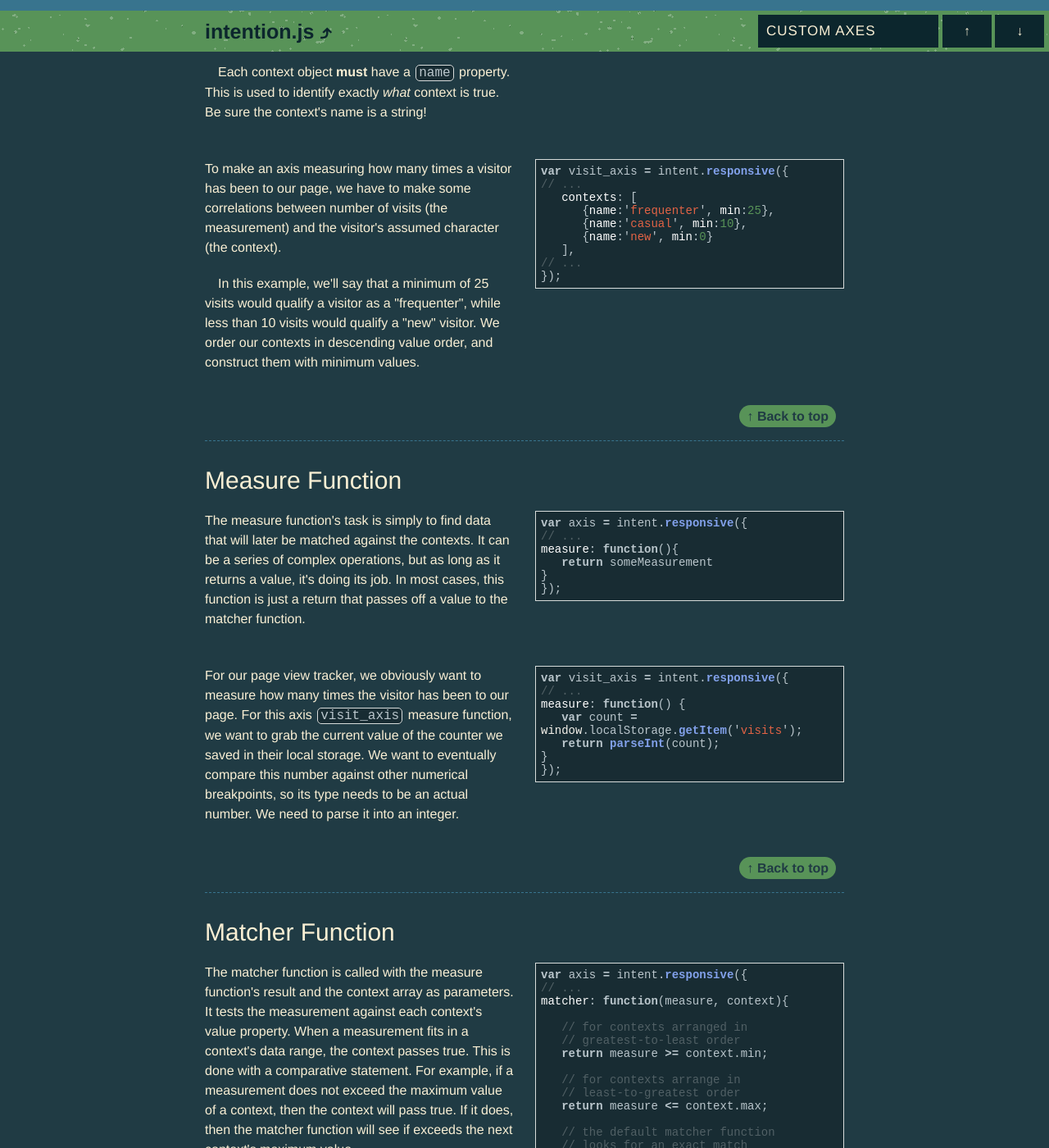
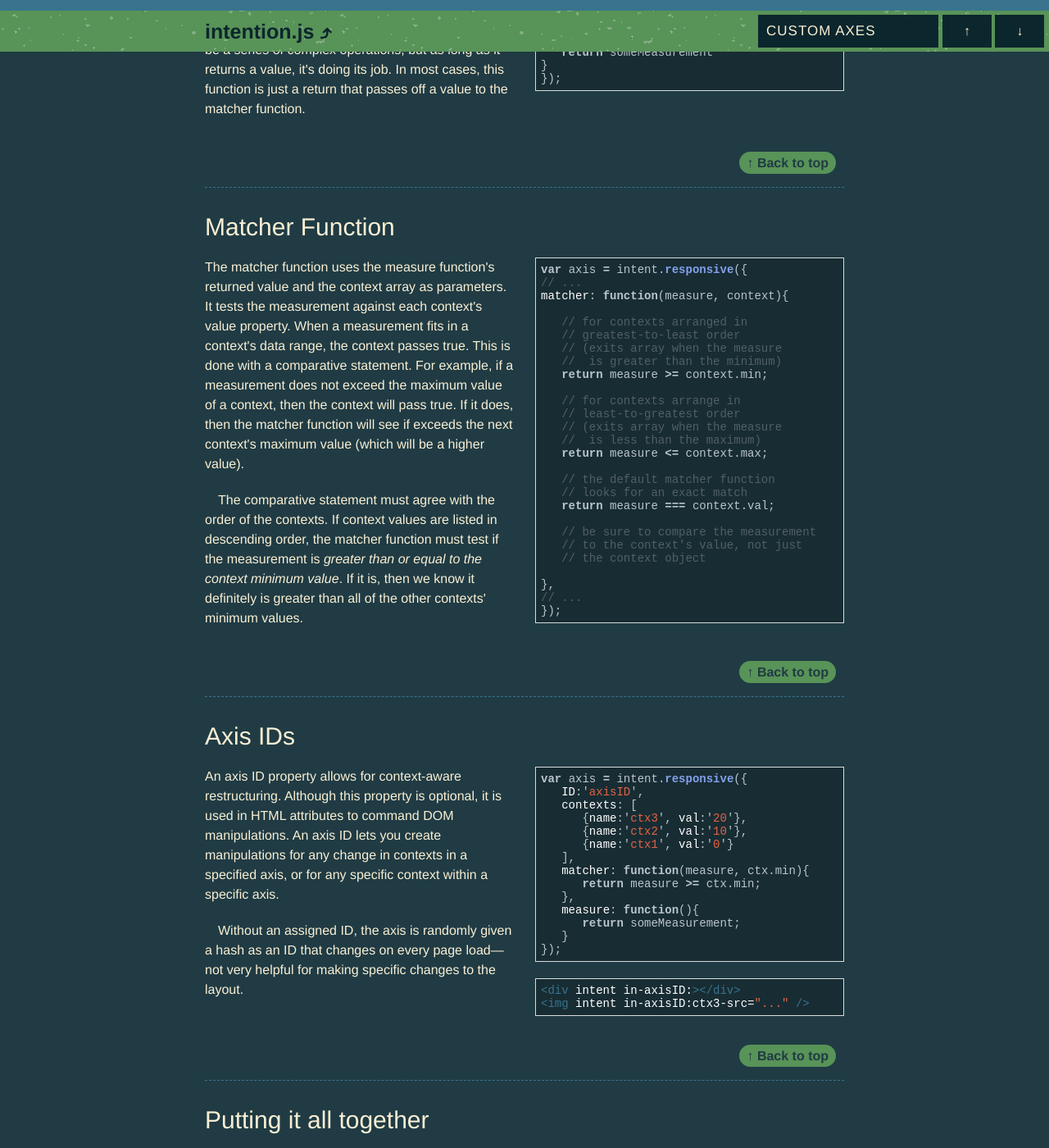
Before and after one commit to dowjones/intentionjs, a Jekyll site: the page built from index.html, in a window 1280 px wide and 1400 px high, scrolled down 8802 px. Shown: the whole window at 82% size. Built offline with Jekyll 4.4.1, drawn with Linux system fonts in a browser that asks for light colours; some of the changed text lies outside the part shown.

Commit message:
Edited custom axis docs
- Got rid of visiter tracking axis
- corrected some respond docs
- docs on intent.axes.axis.current

```diff
--- a/_includes/customAxes.md
+++ b/_includes/customAxes.md
@@ -44,21 +44,6 @@
    <hr/>
 
    <article class="equalize" data-pattern="2">
-      <h3>Let's actually make a custom axis</h3>
-      <section>
-         <p>For demonstration, we will construct an axis that measures how often a visitor has been to our site.</p>
-         <p>To do that, we'll need to do a little set up. We need to keep track of those visits somehow, so we'll keep a counter in the visitor's localstorage as a property <code>visits</code>. If that property doesn't yet exist in localstorage, we'll assume this is their first visit. In that case, we'll set the counter to 1. On every subsequent visit, this value will be incremented by 1.</p>
-      </section>
-      <section>
-{%highlight js%}
-if(!window.localStorage.getItem('visits')){
-   window.localStorage.setItem('visits', 1);
-}
-
-var visits = parseInt(window.localStorage.getItem('visits'), 10) + 1;
-window.localStorage.setItem('visits', visits);
-{%endhighlight%}
-      </section>
       <h3>Contexts</h3>
       <section>
          <p>To work with whatever data we measure, we need to set up contexts that will act as thresholds. The <code>contexts</code> property is an ordered array of objects. Each context object represents a range of data. If a measurement falls in that range of data, the corresponding context passes true. Then that context is set as the current context.</p>
@@ -83,23 +68,6 @@
 });
 {%endhighlight%}
       </section>
-      <section>
-         <p>To make an axis measuring how many times a visitor has been to our page, we have to make some correlations between number of visits (the measurement) and the visitor's assumed character (the context).</p>
-         <p>In this example, we'll say that a minimum of 25 visits would qualify a visitor as a "frequenter", while less than 10 visits would qualify a "new" visitor. We order our contexts in descending value order, and construct them with minimum values.</p>
-      </section>
-      <section>
-{%highlight js%}
-var visit_axis = intent.responsive({
-// ...
-   contexts: [
-      {name:'frequenter', min:25},
-      {name:'casual', min:10},
-      {name:'new', min:0}
-   ],
-// ...
-});
-{%endhighlight%}
-      </section>
    </article>
 
    <article class="equalize" data-pattern="2">
@@ -117,28 +85,13 @@
 });
 {%endhighlight%}
       </section>
-      <section>
-         <p>For our page view tracker, we obviously want to measure how many times the visitor has been to our page. For this axis <code>visit_axis</code> measure function, we want to grab the current value of the counter we saved in their local storage. We want to eventually compare this number against other numerical breakpoints, so its type needs to be an actual number. We need to parse it into an integer.</p>
-      </section>
-      <section>
-{%highlight js%}
-var visit_axis = intent.responsive({
-// ...
-measure: function() {
-   var count = window.localStorage.getItem('visits');
-   return parseInt(count);
-}
-});
-{%endhighlight%}
-      </section>
    </article>
 
    <article class="equalize" data-pattern="2">
       <h3>Matcher Function</h3>
       <section>
-         <p>The matcher function is called with the measure function's result and the context array as parameters. It tests the measurement against each context's value property. When a measurement fits in a context's data range, the context passes true. This is done with a comparative statement. For example, if a measurement does not exceed the maximum value of a context, then the context will pass true. If it does, then the matcher function will see if exceeds the next context's maximum value.</p>
+         <p>The matcher function uses the measure function's returned value and the context array as parameters. It tests the measurement against each context's value property. When a measurement fits in a context's data range, the context passes true. This is done with a comparative statement. For example, if a measurement does not exceed the maximum value of a context, then the context will pass true. If it does, then the matcher function will see if exceeds the next context's maximum value (which will be a higher value).</p>
          <p>The comparative statement must agree with the order of the contexts. If context values are listed in descending order, the matcher function must test if the measurement is <i>greater than or equal to the context minimum value</i>. If it is, then we know it definitely is greater than all of the other contexts' minimum values.</p>
-         <p>Conversely, if context values are listed in increasing order, the matcher function must test if the measure is <i>less than or equal to the context maximum value</i>. If it is, it doesn't exceed that context's maximum, so it definitely doesn't exceed the other context's maxima. Therefore, it falls within the initial context's data range.</p>
       </section>
       <section>
 {%highlight js%}
@@ -148,10 +101,14 @@
 
    // for contexts arranged in
    // greatest-to-least order
+   // (exits array when the measure
+   //  is greater than the minimum)
    return measure >= context.min;
 
    // for contexts arrange in
    // least-to-greatest order
+   // (exits array when the measure
+   //  is less than the maximum)
    return measure <= context.max;
 
    // the default matcher function
@@ -167,27 +124,12 @@
 });
 {%endhighlight%}
       </section>
-      <section>
-         <p>In our example, we ordered the contexts from greatest-to-least with minimum values as our breakpoints. Therefore, we want to test if the measure is greater than the minimum value necessary for to pass the context. If it's not, the function moves on to the next context.</p>
-      </section>
-      <section>
-{%highlight js%}
-var visit_axis = intent.responsive({
-// ...
-matcher: function(measure, ctx.min){
-   return measure >= ctx.min;
-},
-// ...
-});
-{%endhighlight%}
-      </section>
    </article>
 
    <article class="equalize" data-pattern="2">
-      <h3>Putting it all together</h3>
-      <h4>Axis IDs</h4>
+      <h3>Axis IDs</h3>
       <section>
-         <p>Now we can make measurements and figure out where they fall on an axis of contexts, we need something to make this data useful. The axis ID helps us do this. Although this property is optional, it is used in HTML attributes to command DOM manipulations. An axis ID lets you create manipulations for any change in contexts in a specified axis, or for any specific context within a specific axis.</p>
+         <p>An axis ID property allows for context-aware restructuring. Although this property is optional, it is used in HTML attributes to command DOM manipulations. An axis ID lets you create manipulations for any change in contexts in a specified axis, or for any specific context within a specific axis.</p>
          <p>Without an assigned ID, the axis is randomly given a hash as an ID that changes on every page load—not very helpful for making specific changes to the layout.</p>
       </section>
       <section>
@@ -212,9 +154,14 @@
 <img intent in-axisID:ctx3-src="..." />
 {%endhighlight%}
       </section>
+   </article>
+
+   <article class="equalize" data-pattern="2">
+      <h3>Putting it all together</h3>
       <h4>Responding</h4>
       <section>
-         <p>Every <code>intent.responsive</code> axis returns some useful properties, of which <code>respond</code> is probably the most important. This property contains a function that sets off the <code>measure</code> and <code>matcher</code> functions. Calling <code>axisID.respond()</code> updates the current context within an axis <code>axisID</code>.</p>
+         <p>Every <code>intent.responsive</code> axis returns some useful properties, of which <code>respond</code> is probably the most important. This property contains a function that sets off the <code>measure</code> and <code>matcher</code> functions. Calling <code>axis.respond()</code> updates the current context within an axis.</p>
+         <p><i>Note that the <code>intent.responsive({...})</code>'s variable name is used to for responding, <u>not</u> the axis ID. Keep variable scope in mind! You can always use <code>intent.axes.axisID.respond()</code> if you are out of the axis variable's scope.</i></p>
       </section>
       <section>
 {%highlight js%}
@@ -243,42 +190,20 @@
 {%endhighlight%}
       </section>
 
-      <h4>Our finished visit tracker axis</h4>
+      <h4>Finding the Current Context</h4>
+      <section>
+         <p>Another useful property <code>intent.responsive</code> returns is <code>current</code>. Calling this property will return the name of the most recent context passed as a string.</p>
+      </section>
       <section>
 {%highlight js%}
-if(!window.localStorage.getItem('visits')){
-   window.localStorage.setItem('visits', 1);
-}
-var visits = parseInt(window.localStorage.getItem('visits'), 10) + 1;
-window.localStorage.setItem('visits', visits);
+// assuming your Intention() object
+// is saved as "intent"
 
-var visit_axis = intent.responsive({
-   ID: 'visits'
-   contexts: [
-      {name:'frequenter', min:25},
-      {name:'casual', min:10},
-      {name:'new', min:0}
-   ],
-   matcher: function(measure, ctx.min){
-      return measure >= ctx.min;
-   },
-   measure: function() {
-      var count = window.localStorage.getItem('visits');
-      return parseInt(count);
-   }
-}).respond();
-// ↑ only need to run at page load because
-// a visit will not increment during
-// a session.
+intent.axes.axisID.current
 {%endhighlight%}
       </section>
+
    </article>
-
-      // construct an axis with an ID
-      // talk about why an ID is useful (actually manipulating the DOM)
-
-      // response property
-      // response scope parameter
 
    </article>
 </article>
--- a/test.html
+++ b/test.html
@@ -30,7 +30,8 @@
    		measure: function(arg){
       		return $(window).width();
    		}
-   	}).respond();
+   	});
+
 
    	$(function() {
 
@@ -40,6 +41,9 @@
 
    	window.intent = intent;
 	}).call(this);
+	</script>
+	<script type="text/javascript">
+   	intent.axes.widthid.respond();
 	</script>
 
 	<style>
```
Also changed, not shown: other parts of _includes/customAxes.md (+2 -2 lines).
